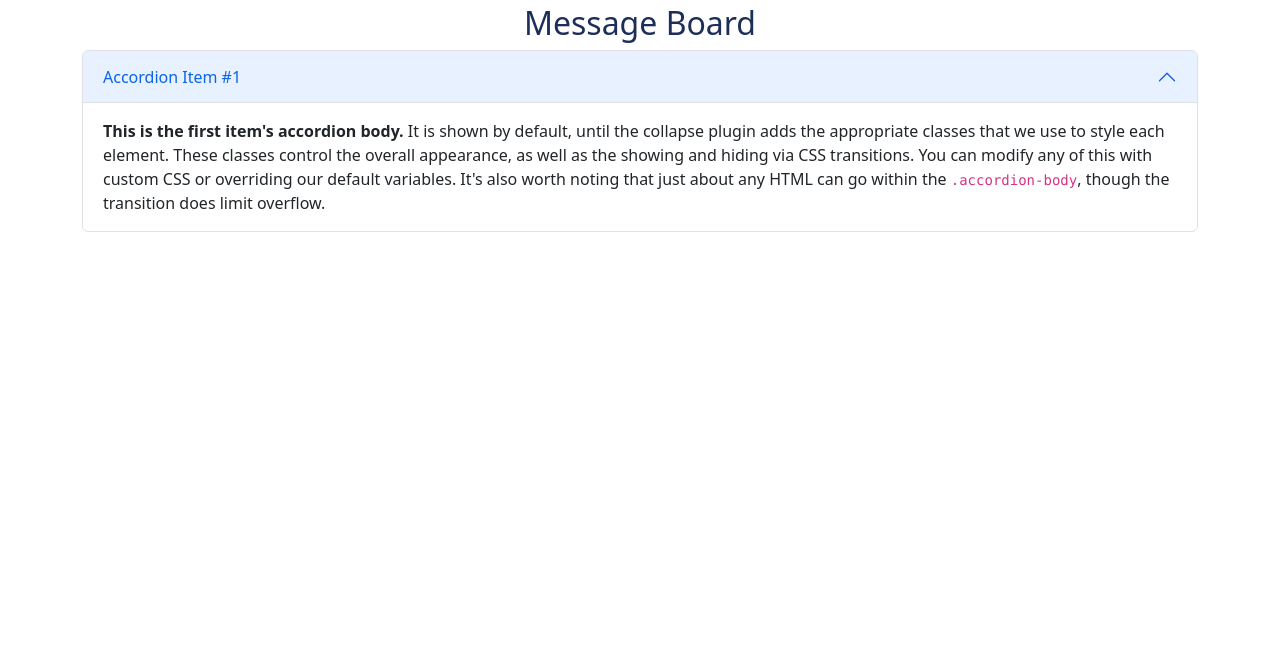
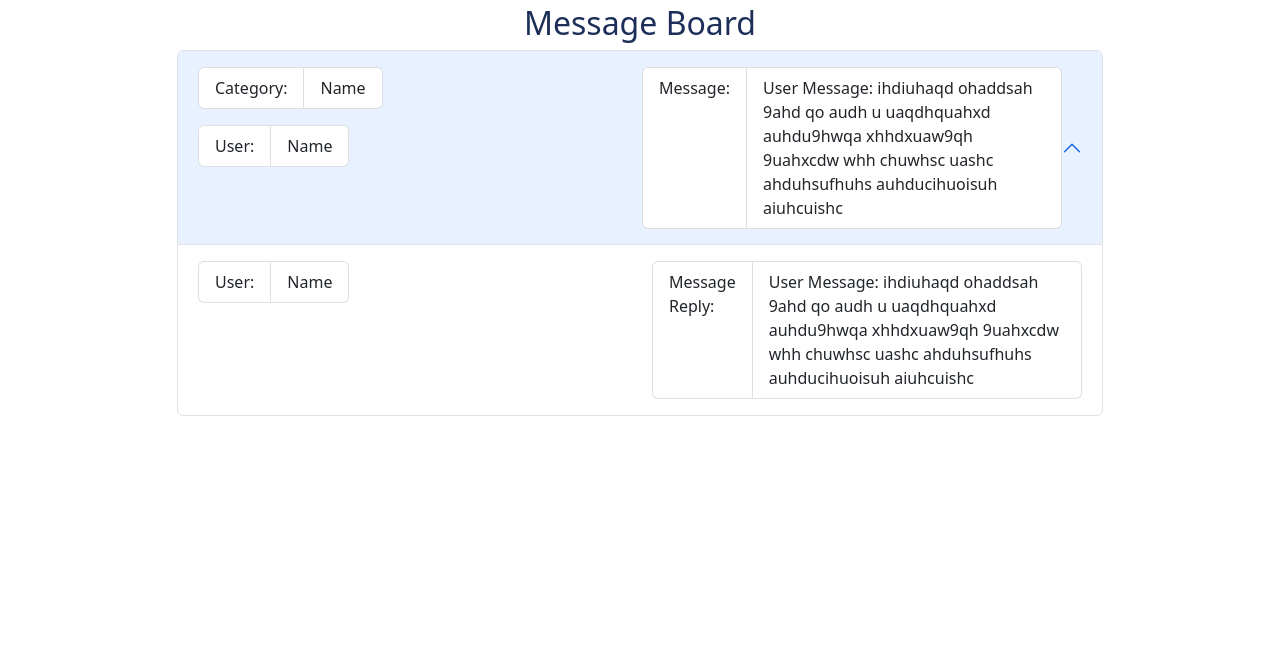
Before and after one commit to Ed-Whyatt/movie-lounge-ms-3, a Flask app: page /get_questions in a window 1280 px wide. Shown: the part 82-738 px from the top of the page. Run offline with Flask 2, Linux system fonts and the light colour scheme.

Commit message:
Add boostrap list groupe for message and reply details

```diff
--- a/movielounge/templates/message_board.html
+++ b/movielounge/templates/message_board.html
@@ -4,19 +4,80 @@
 
 <h2 class="text-center lounge-blue-text mt-1">Message Board</h2>
 
+<div class="row">
+
+    <div class="col col-md-10 offset-md-1">
+
+        <!-- Bootstrap accordian for messages-->
         <div class="accordion" id="accordionExample">
             <div class="accordion-item">
-      <h2 class="accordion-header" id="headingOne">
-        <button class="accordion-button" type="button" data-bs-toggle="collapse" data-bs-target="#collapseOne" aria-expanded="true" aria-controls="collapseOne">
-          Accordion Item #1
+                <div class="accordion-header" id="headingOne">
+
+
+                    <button class="accordion-button" type="button" data-bs-toggle="collapse"
+                        data-bs-target="#collapseOne" aria-expanded="true" aria-controls="collapseOne">
+
+                        <div class="row">
+
+                            <div class="col">
+                                <!-- Bootstrap list groupe for message details -->
+                                <ul class="list-group list-group-horizontal">
+                                    <li class="list-group-item">Category:</li>
+                                    <li class="list-group-item">Name</li>
+                                </ul>
+                                <ul class="list-group list-group-horizontal mt-3">
+                                    <li class="list-group-item">User:</li>
+                                    <li class="list-group-item">Name</li>
+                                </ul>
+
+                            </div>
+                            <div class="col">
+                                 <!-- Bootstrap list groupe for message details -->
+                                 <ul class="list-group list-group-horizontal">
+                                    <li class="list-group-item">Message:</li>
+                                    <li class="list-group-item">User Message: ihdiuhaqd ohaddsah 9ahd qo audh u uaqdhquahxd auhdu9hwqa xhhdxuaw9qh 9uahxcdw whh chuwhsc uashc
+                                        ahduhsufhuhs auhducihuoisuh aiuhcuishc
+                                    </li>
+
+                                </ul>
+                            </div>
+                        </div>
                     </button>
-      </h2>
-      <div id="collapseOne" class="accordion-collapse collapse show" aria-labelledby="headingOne" data-bs-parent="#accordionExample">
+
+                </div>
+                <div id="collapseOne" class="accordion-collapse collapse show" aria-labelledby="headingOne"
+                    data-bs-parent="#accordionExample">
                     <div class="accordion-body">
-          <strong>This is the first item's accordion body.</strong> It is shown by default, until the collapse plugin adds the appropriate classes that we use to style each element. These classes control the overall appearance, as well as the showing and hiding via CSS transitions. You can modify any of this with custom CSS or overriding our default variables. It's also worth noting that just about any HTML can go within the <code>.accordion-body</code>, though the transition does limit overflow.
+
+                        <div class="row">
+
+                            <div class="col">
+                                <!-- Bootstrap list groupe for reply message -->
+                                <ul class="list-group list-group-horizontal">
+                                    <li class="list-group-item">User:</li>
+                                    <li class="list-group-item">Name</li>
+                                </ul>
+                            </div>
+
+                            <div class="col">
+                                 <!-- Bootstrap list groupe for reply message -->
+                                 <ul class="list-group list-group-horizontal">
+                                    <li class="list-group-item">Message Reply:</li>
+                                    <li class="list-group-item">User Message: ihdiuhaqd ohaddsah 9ahd qo audh u uaqdhquahxd auhdu9hwqa xhhdxuaw9qh 9uahxcdw whh chuwhsc uashc
+                                        ahduhsufhuhs auhducihuoisuh aiuhcuishc
+                                    </li>
+                                </ul>
+                            </div>
+
+                        </div>
+
                     </div>
                 </div>
             </div>
         </div>
+        <!-- Accordian end -->
+
+    </div>
+</div>
 
 {% endblock %}
```
Lines whose indentation alone changed are shown as unchanged.
